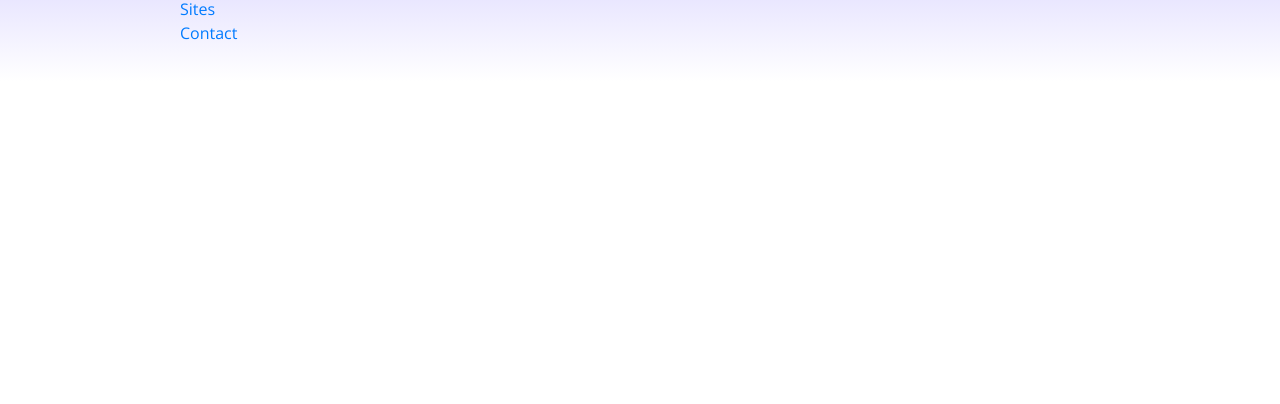
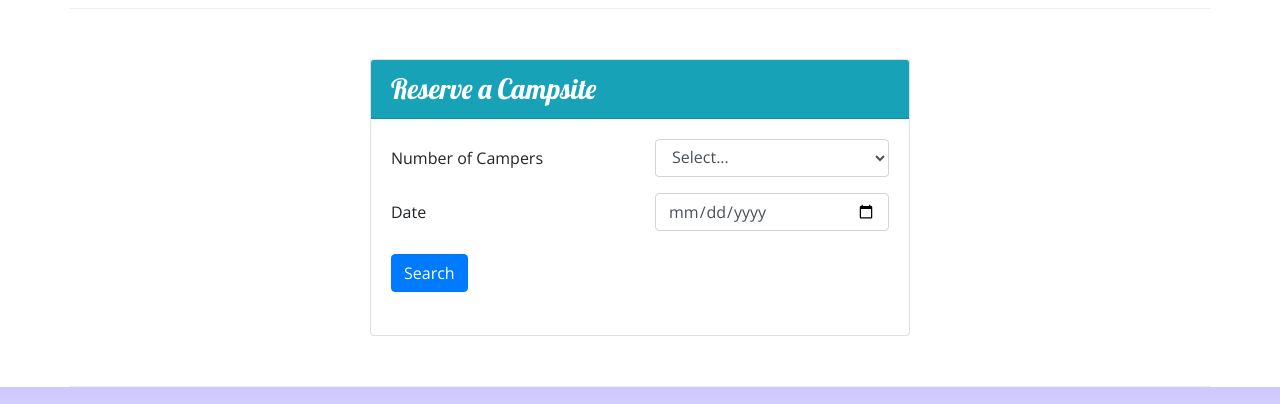
Before and after one commit to Sheilabob/NucampBootstrapProject, a website: page index.html in a window 1280 px wide. Shown: the part 1152-1556 px from the top of the page. Before the commit the page ends 1233 px from the top, so only its background shows below. Drawn offline with nearby package versions, Linux system fonts and the light colour scheme.

Commit message:
Week 2 Assignment

```diff
--- a/index.html
+++ b/index.html
@@ -27,6 +27,9 @@
                 <div class="col">
                     <h1>NuCamp</h1>
                     <h2>a better way to camp</h2>
+                </div>
+                <div class="col col-md-4 col-xl-2 mt-4">
+                    <a class="btn btn-info btn-lg text-nowrap" href="#reserveForm">Reserve Campsite</a>
                 </div>
             </div>
         </div>
@@ -70,8 +73,13 @@
                 <h2>Featured Campsites</h2>
             </div>
             <div class="col">
-                <h3>React Lake Campground</h3>
-                <p class="d-none d-sm-block">Nestled in the foothills of the Chrome Mountains, this campground on the shores of the pristine React Lake is a favorite for fly fishers.</p>
+                <div class="media">
+                    <div class="media-body align-self-center">
+                        <h3>React Lake Campground</h3>
+                        <p class="d-none d-sm-block">Nestled in the foothills of the Chrome Mountains, this campground on the shores of the pristine React Lake is a favorite for fly fishers.</p>
+                    </div>
+                    <img class="d-flex ml-3 p-2 img-thumbnail" src="img/react-lake-thumb.jpg" alt="React Lake thumbnail" />
+                </div>
             </div>
         </div>
 
@@ -85,6 +93,43 @@
                     <div class="media-body align-self-center">
                         <h3>Bootstrap Outfitters</h3>
                         <p class="d-none d-sm-block">Bootstrap Outfitters supplies you with gear you need at prices you can't beat.</p>
+                    </div>
+                </div>
+            </div>
+        </div>
+
+        <div class="row row-content"  id="reserveForm">
+            <div class="col-sm-6 mx-auto">
+                <div class="card">
+                    <h3 class="card-header bg-info text-white">Reserve a Campsite</h3>
+                    <div class="card-body">
+                        <form>
+                            <div class="row form-group">
+                                <label for="numCampers" class="col-sm-6 col-form-label">Number of Campers</label>
+                                <div class="col">
+                                    <select name="numCampers" id="numCampers" class="form-control">
+                                        <option>Select...</option>
+                                        <option>1</option>
+                                        <option>2</option>
+                                        <option>3</option>
+                                        <option>4</option>
+                                        <option>5</option>
+                                        <option>6</option>
+                                    </select>
+                                </div>
+                            </div>
+                            <div class="row form-group">
+                                <label for="date" class="col-sm-6 col-form-label">Date</label>
+                                <div class="col-sm-6">
+                                    <input class="form-control" type="date" name="date" id="date" placeholder="" />
+                                </div>
+                            </div>
+                            <div class="row form-group">
+                                <div class="col col-form-label">
+                                    <button type="submit" class="btn btn-primary">Search</button>
+                                </div>
+                            </div>
+                        </form>
                     </div>
                 </div>
             </div>
```
